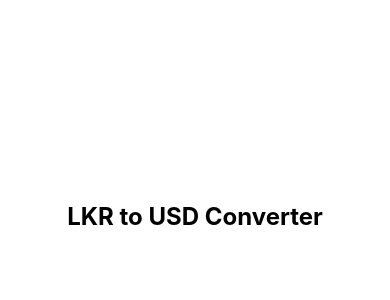
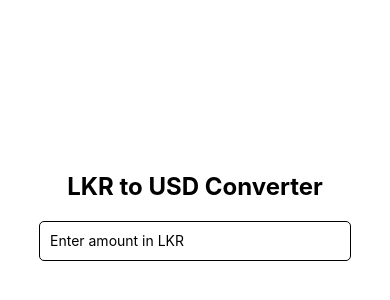
Before and after one commit to isulnethila/Currency-convert-app, a React Native app in the folder CurrencyConverter/: screen / in a window 390 px wide. Shown: the part 196-496 px from the top of the page. Built offline with nearby package versions, Linux system fonts and the light colour scheme.

Commit message:
set input fields to add currency

```diff
--- a/CurrencyConverter/App.js
+++ b/CurrencyConverter/App.js
@@ -1,5 +1,5 @@
 import { StatusBar } from 'expo-status-bar';
-import { StyleSheet, Text, View } from 'react-native';
+import { StyleSheet, Text, View,TextInput } from 'react-native';
 import { useState } from 'react';
 export default function App() {
   const[lkr,setlkr]=useState('');
@@ -7,6 +7,12 @@
   return (
     <View style={styles.container}>
       <Text style={styles.title}>LKR to USD Converter</Text>
+      <TextInput style={styles.input}
+      placeholder="Enter amount in LKR"
+      mode="outlined"
+      value={lkr}
+      onChangeText={setlkr}
+    />
     </View>
   );
 }
@@ -22,5 +28,15 @@
     fontSize: 24,
     fontWeight: 'bold',
     marginBottom: 20,
+  },
+  input:{
+    width:'80%',
+    height:40,
+    borderColor:"black",
+    borderWidth:1,
+    borderRadius:5,
+    paddingHorizontal:10,
+    marginBottom:20,
+
   }
 });
```
